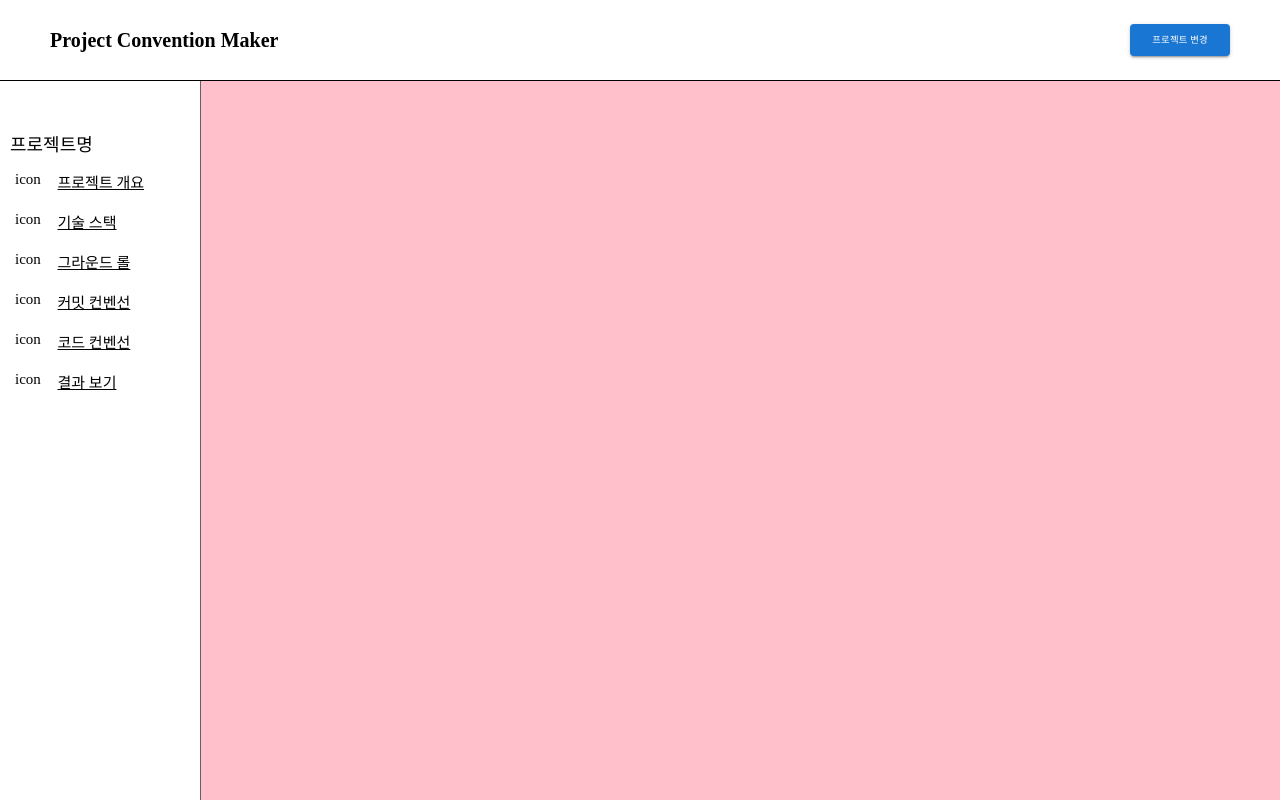
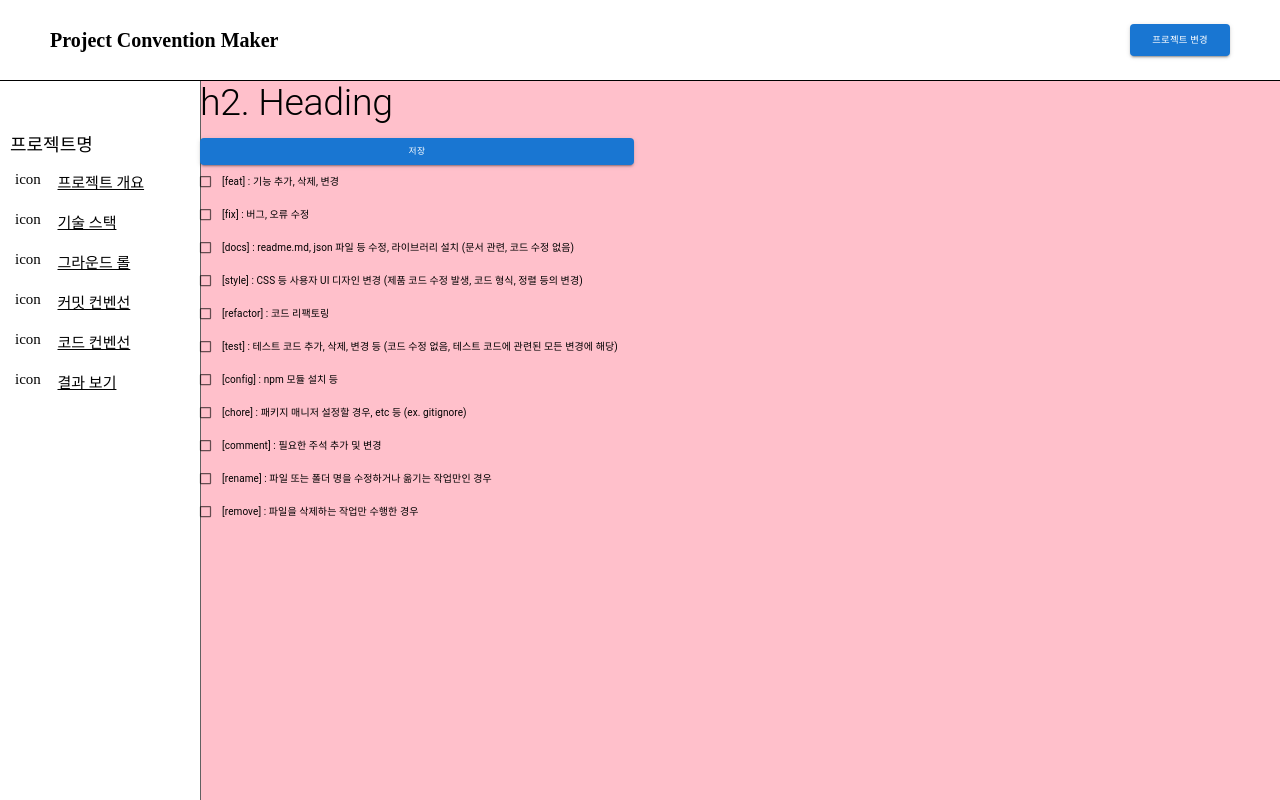
Before and after one commit to projectconventionmaker/project_convention_maker, a React (Vite) app: page /commit in a window 1280 px wide. Built offline with nearby package versions, Linux system fonts and the light colour scheme.

Commit message:
feat: 커밋메시지 폼

```diff
--- a/src/Router.tsx
+++ b/src/Router.tsx
@@ -4,7 +4,7 @@ import IntroPage from './pages/IntroPage';
 import ResultPage from './pages/ResultPage';
 import Stack from './components/Stack';
 import Overview from './components/Overview';
-
+import CommitPage from './pages/CommitPage';
 
 const Router = () => {
   return (
@@ -13,6 +13,7 @@ const Router = () => {
       <Route path="/overview" element={<Overview />} />
       <Route path="/stack" element={<Stack />} />
       <Route path="/result" element={<ResultPage />} />
+      <Route path="/commit" element={<CommitPage />} />
     </Routes>
   );
 };
--- a/src/components/layout/navbar/Nav.tsx
+++ b/src/components/layout/navbar/Nav.tsx
@@ -8,7 +8,7 @@ const NAVLIST = [
   { to: '/overview', name: '프로젝트 개요' },
   { to: '/stack', name: '기술 스택' },
   { to: '#', name: '그라운드 롤' },
-  { to: '#', name: '커밋 컨벤선' },
+  { to: '/commit', name: '커밋 컨벤선' },
   { to: '#', name: '코드 컨벤선' },
   { to: '#', name: '결과 보기' },
 ];
@@ -21,7 +21,7 @@ const Nav = () => {
           <div className={styles.projectName}>프로젝트명</div>
           <div>
             {NAVLIST.map(item => (
-              <NavItem name={item.name} key={nanoid()} path={item.to}/>
+              <NavItem name={item.name} key={nanoid()} path={item.to} />
             ))}
           </div>
         </div>
--- /dev/null
+++ b/src/pages/CommitPage.tsx
@@ -0,0 +1,54 @@
+import {
+  Checkbox,
+  FormControl,
+  FormControlLabel,
+  Typography,
+} from '@mui/material';
+import SaveButton from '../components/Button';
+import { FormEvent } from 'react';
+
+const COMMIT_MESSAGE = [
+  '[feat] : 기능 추가, 삭제, 변경',
+  '[fix] : 버그, 오류 수정',
+  '[docs] : readme.md, json 파일 등 수정, 라이브러리 설치 (문서 관련, 코드 수정 없음)',
+  '[style] : CSS 등 사용자 UI 디자인 변경 (제품 코드 수정 발생, 코드 형식, 정렬 등의 변경)',
+  '[refactor] : 코드 리팩토링',
+  '[test] : 테스트 코드 추가, 삭제, 변경 등 (코드 수정 없음, 테스트 코드에 관련된 모든 변경에 해당)',
+  '[config] : npm 모듈 설치 등',
+  '[chore] : 패키지 매니저 설정할 경우, etc 등 (ex. gitignore)',
+  '[comment] : 필요한 주석 추가 및 변경',
+  '[rename] : 파일 또는 폴더 명을 수정하거나 옮기는 작업만인 경우',
+  '[remove] : 파일을 삭제하는 작업만 수행한 경우',
+];
+
+const CommitPage = () => {
+  const onSubmit = (e: FormEvent<HTMLFormElement>) => {
+    e.preventDefault();
+    const formData = new FormData(e.currentTarget);
+    console.log(
+      Array.from(formData.entries())
+        .filter(([key, value]) => value === 'on')
+        .map(([key, value]) => key),
+    );
+  };
+
+  return (
+    <>
+      <Typography variant="h2" gutterBottom>
+        h2. Heading
+      </Typography>
+      <FormControl component="form" onSubmit={onSubmit}>
+        <SaveButton />
+        {COMMIT_MESSAGE.map((message, _) => (
+          <FormControlLabel
+            key={message}
+            control={<Checkbox name={message} />}
+            label={message}
+          />
+        ))}
+      </FormControl>
+    </>
+  );
+};
+
+export default CommitPage;
```
Lines whose indentation alone changed are shown as unchanged.
